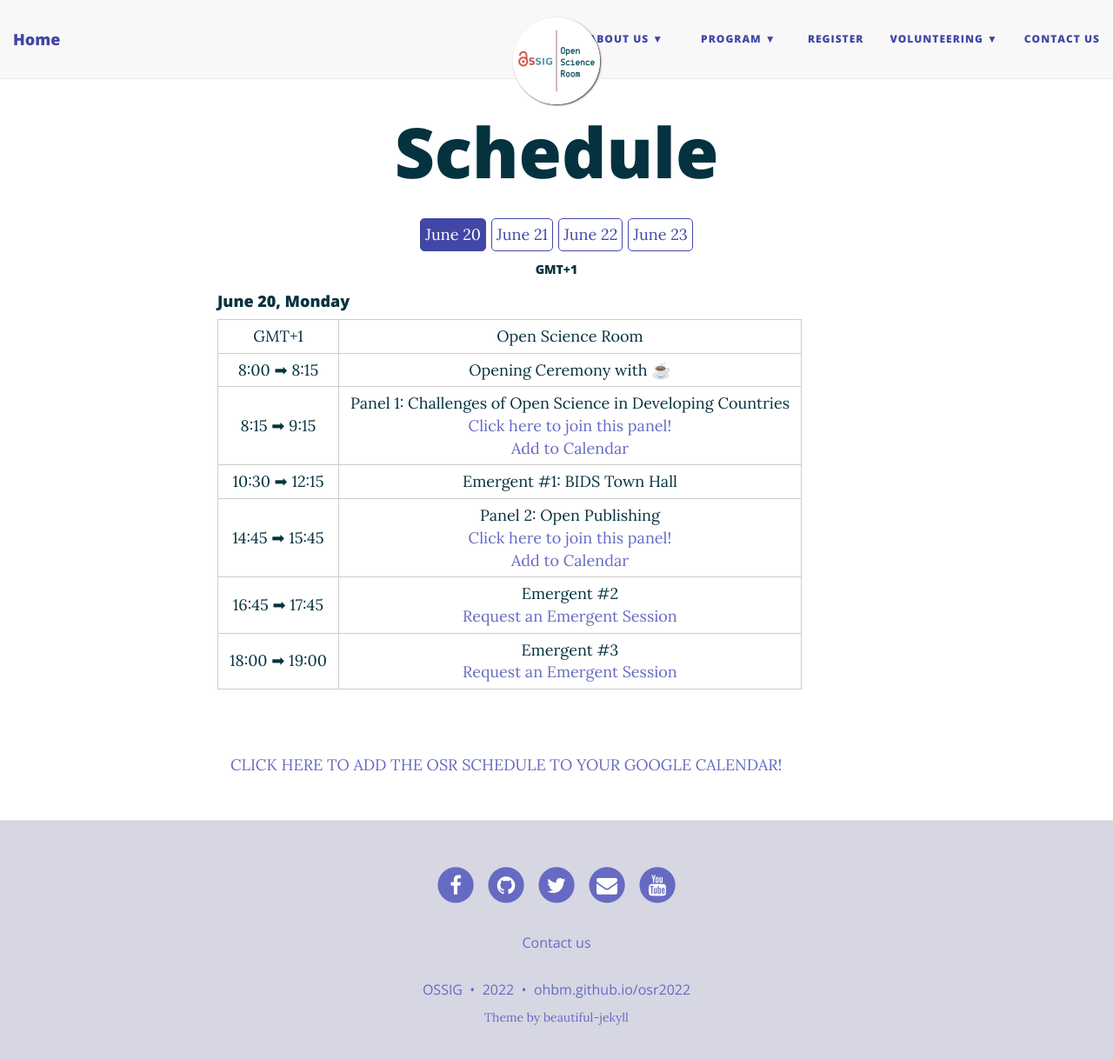
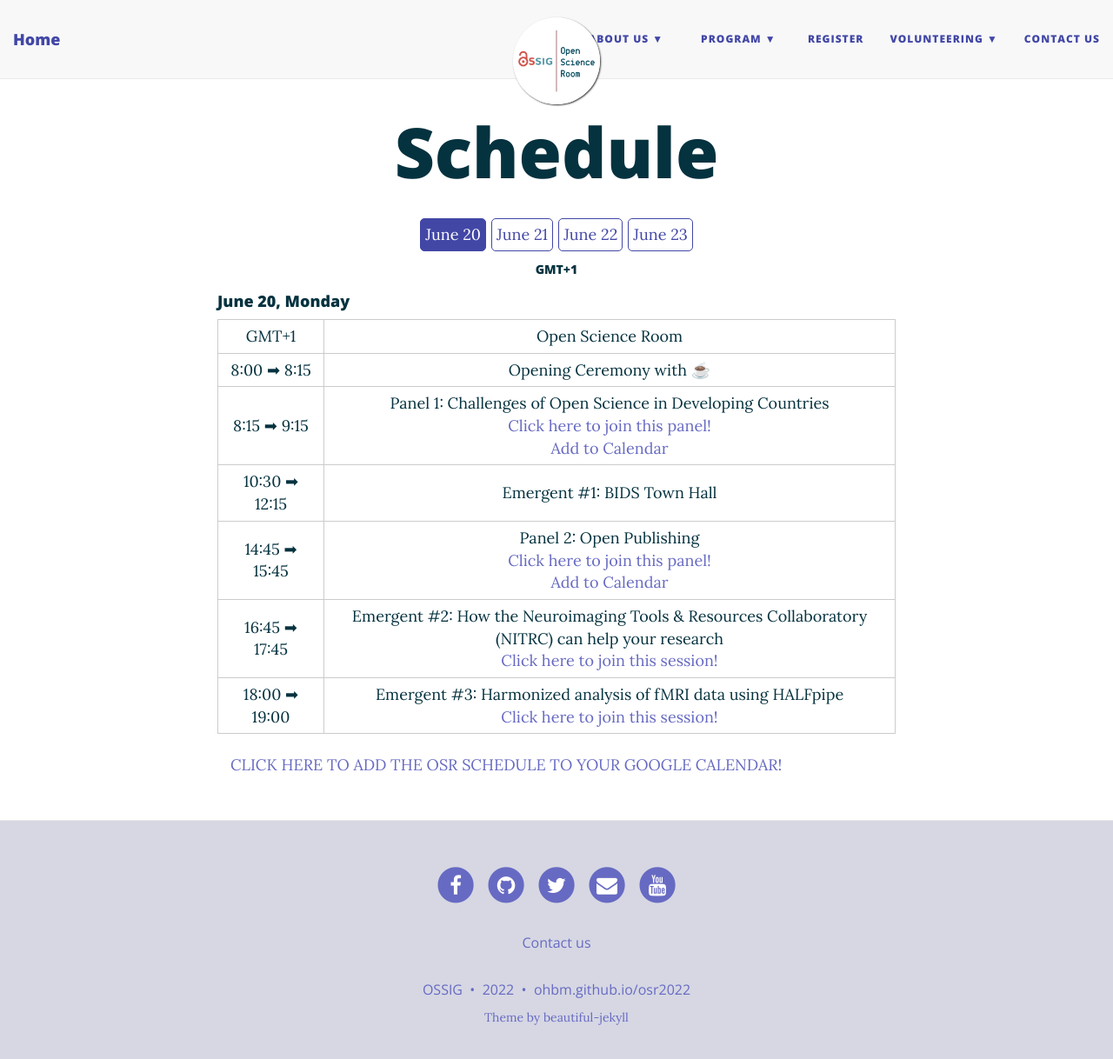
Before and after one commit to ohbm/osr2023, a Jekyll site: the page built from schedule.md, in a window 1280 px wide and 1231 px high. Shown: the top 1218 px of the window at 87% size. Built offline with Jekyll 4.4.1, drawn with Linux system fonts in a browser that asks for light colours; nearby versions of some CDN libraries.

Commit message:
added emergent info

```diff
--- a/schedule.md
+++ b/schedule.md
@@ -86,15 +86,15 @@
             <tr>
                 <td>16:45 ➡ 17:45</td>
                 <td>
-                    <div>Emergent #2</div>
-                    <a href="https://ohbm.github.io/osr2022/submit/" target="_blank">Request an Emergent Session</a>
+                    <div>Emergent #2: How the Neuroimaging Tools & Resources Collaboratory (NITRC) can help your research</div>
+                    <div><a href="https://www.crowdcast.io/e/osr-2022--emergent-2" target="_blank">Click here to join this session!</a></div>
                 </td>
             </tr>
             <tr>
                 <td>18:00 ➡ 19:00</td>
                 <td>
-                    <div>Emergent #3</div>
-                    <a href="https://ohbm.github.io/osr2022/submit/" target="_blank">Request an Emergent Session</a>
+                    <div>Emergent #3: Harmonized analysis of fMRI data using HALFpipe</div>
+                    <div><a href="https://www.crowdcast.io/e/osr-2022--emergent-3" target="_blank">Click here to join this session!</a></div>
                 </td>
             </tr>
         </table>
@@ -120,15 +120,15 @@
             <tr>
                 <td>10:15 ➡ 11:15</td>
                 <td>
-                    <div>Emergent #5</div>
-                    <a href="https://ohbm.github.io/osr2022/submit/" target="_blank">Request an Emergent Session</a>
+                    <div>Emergent #5: Snakebids: Reproducible neuroimaging workflows as BIDS apps</div>
+                    <div><a href="https://www.crowdcast.io/e/osr-2022--emergent-5" target="_blank">Click here to join this session!</a></div>
                 </td>
             </tr>
             <tr>
                 <td>11:15 ➡ 12:15</td>
                 <td>
-                    <div>Emergent #6</div>
-                    <a href="https://ohbm.github.io/osr2022/submit/" target="_blank">Request an Emergent Session</a>
+                    <div>Emergent #6: How the Neuroimaging Tools & Resources Collaboratory (NITRC) can help your research</div>
+                    <div><a href="https://www.crowdcast.io/e/osr-2022--emergent-6" target="_blank">Click here to join this session!</a></div>
                 </td>
             </tr>
             <tr>
@@ -146,8 +146,8 @@
             <tr>
                 <td>17:45 ➡ 18:45</td>
                 <td>
-                    <div>Emergent #7</div>
-                    <a href="https://ohbm.github.io/osr2022/submit/" target="_blank">Request an Emergent Session</a>
+                    <div>Emergent #7: Physiopy open meeting: Best practices in using physiological data to denoise functional timeseries</div>
+                    <div><a href="https://www.crowdcast.io/e/osr-2022--emergent-7" target="_blank">Click here to join this session!</a></div>
                 </td>
             </tr>
         </table>
@@ -192,8 +192,8 @@
             <tr>
                 <td>17:00 ➡ 18:00</td>
                 <td>
-                    <div>Emergent #10</div>
-                    <a href="https://ohbm.github.io/osr2022/submit/" target="_blank">Request an Emergent Session</a>
+                    <div>Emergent #10: Towards an Open Developer Community for Neuroimaging MATLAB Community Toolboxes</div>
+                    <div><a href="https://www.crowdcast.io/e/osr-2022--emergent-10" target="_blank">Click here to join this session!</a></div>
                 </td>
             </tr>
         </table>
```
